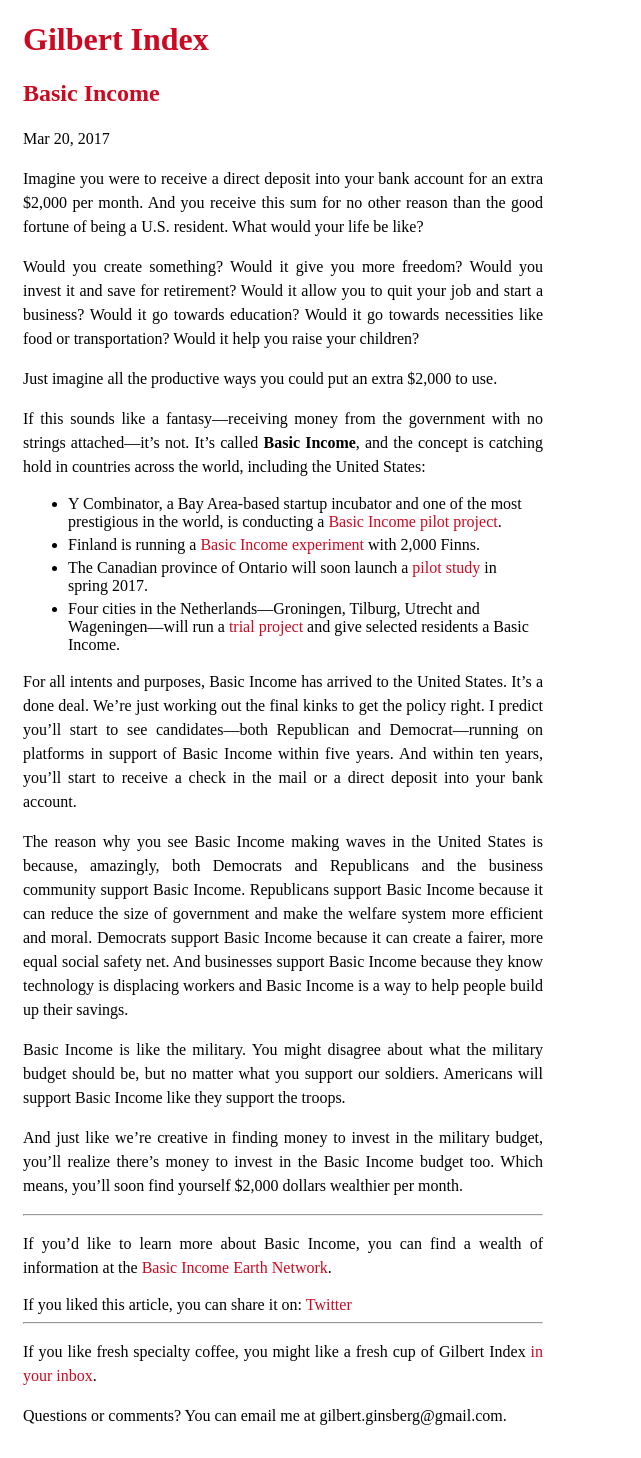
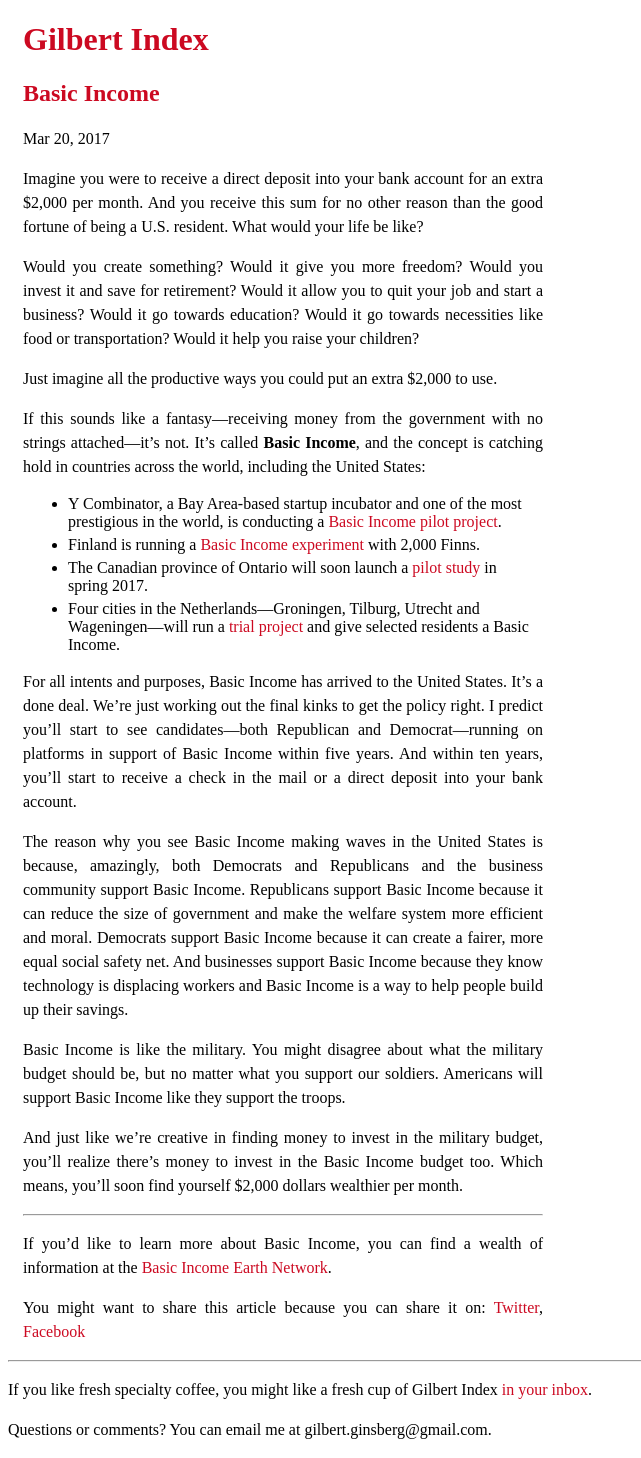
Before and after one commit to danilosierrac/gilbert-index, a Jekyll site: the page built from _posts/2017-03-20-basic-income.md, in a window 1280 px wide. Shown: the whole page, without its empty margins (0-641 px from the left). Built offline with Jekyll 4.4.1, drawn with Linux system fonts in a browser that asks for light colours.

Commit message:
feat: Edited social media sharing text

```diff
--- a/_layouts/post.html
+++ b/_layouts/post.html
@@ -14,12 +14,15 @@ layout: default
   <div class="post-content" itemprop="articleBody">
     {{ content }}
   </div>
-  <div>
-    <span>If you liked this article, you can share it on:</span>
+  <p>
+    <span>You might want to share this article because you can share it on:</span>
     <a href="https://twitter.com/share?
     url={{ page.url }}
     &text=Gilbert Index: {{ page.title }} By @gilbertginsberg">
-      Twitter
+      Twitter</a>,
+    <a href="#?">
+      Facebook
     </a>
+    </p>
   </div>
 </article>
```
